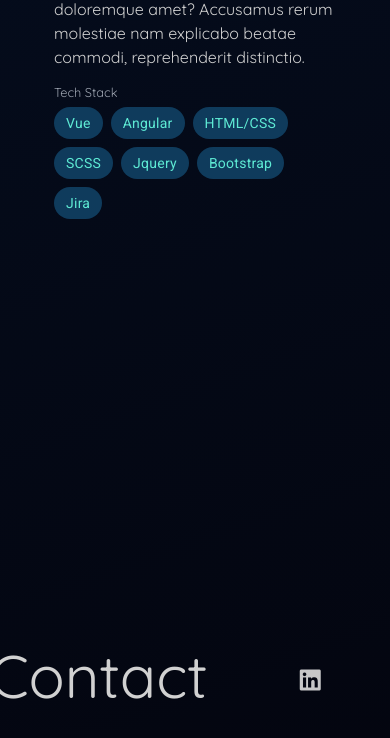
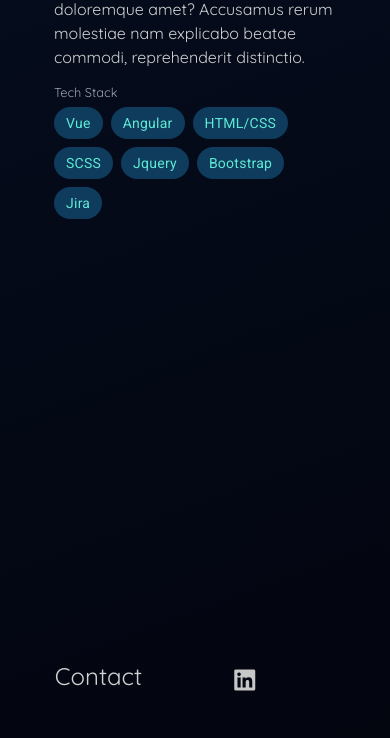
Before and after one commit to leo3852/appLeo, an Angular app: page / in a window 390 px wide. Shown: the part 2671-3409 px from the top of the page. Built offline with nearby package versions, Linux system fonts and the light colour scheme.

Commit message:
try upload

```diff
--- a/src/app/components/section-contact/section-contact.component.html
+++ b/src/app/components/section-contact/section-contact.component.html
@@ -1,5 +1,5 @@
 <section  class="h-screen flex justify-center items-center" id="sectionContact">
-    <h3 #contactSection [@slideFromLeft]="shouldSlideDown ? 'void' : 'inactive'" class="text-6xl mr-3">Contact</h3>
+    <h3 #contactSection [@slideFromLeft]="shouldSlideDown ? 'void' : 'inactive'" class="text-2xl lg:text-6xl mr-3">Contact</h3>
     <div [@slideFromRight]="shouldSlideDown ? 'void' : 'inactive'">
         <p class="lg:mt-15 p-20 mt-2 text-2xl animate-pulse" (click)="redirectLinkdn()">
             <i class="cursor-pointer fa-brands fa-linkedin"></i>
--- a/src/app/components/section-contact/section-contact.component.ts
+++ b/src/app/components/section-contact/section-contact.component.ts
@@ -8,7 +8,7 @@ import { Component, ElementRef, HostListener, ViewChild } from '@angular/core';
   animations: [
     trigger('slideFromRight', [
       state('void', style({ transform: 'translateX(500px)' })),
-      transition(':enter', [animate('400ms', style({ transform: 'translateX(0)' }))]), // Transición de entrada
+      transition(':enter', [animate('600ms', style({ transform: 'translateX(0)' }))]), // Transición de entrada
     ]),
     trigger('slideFromLeft', [
       state('void', style({ transform: 'translateX(-500px)' })),
```
Also changed, not shown: 5 other files (tests, documents, lock files or other folders).
